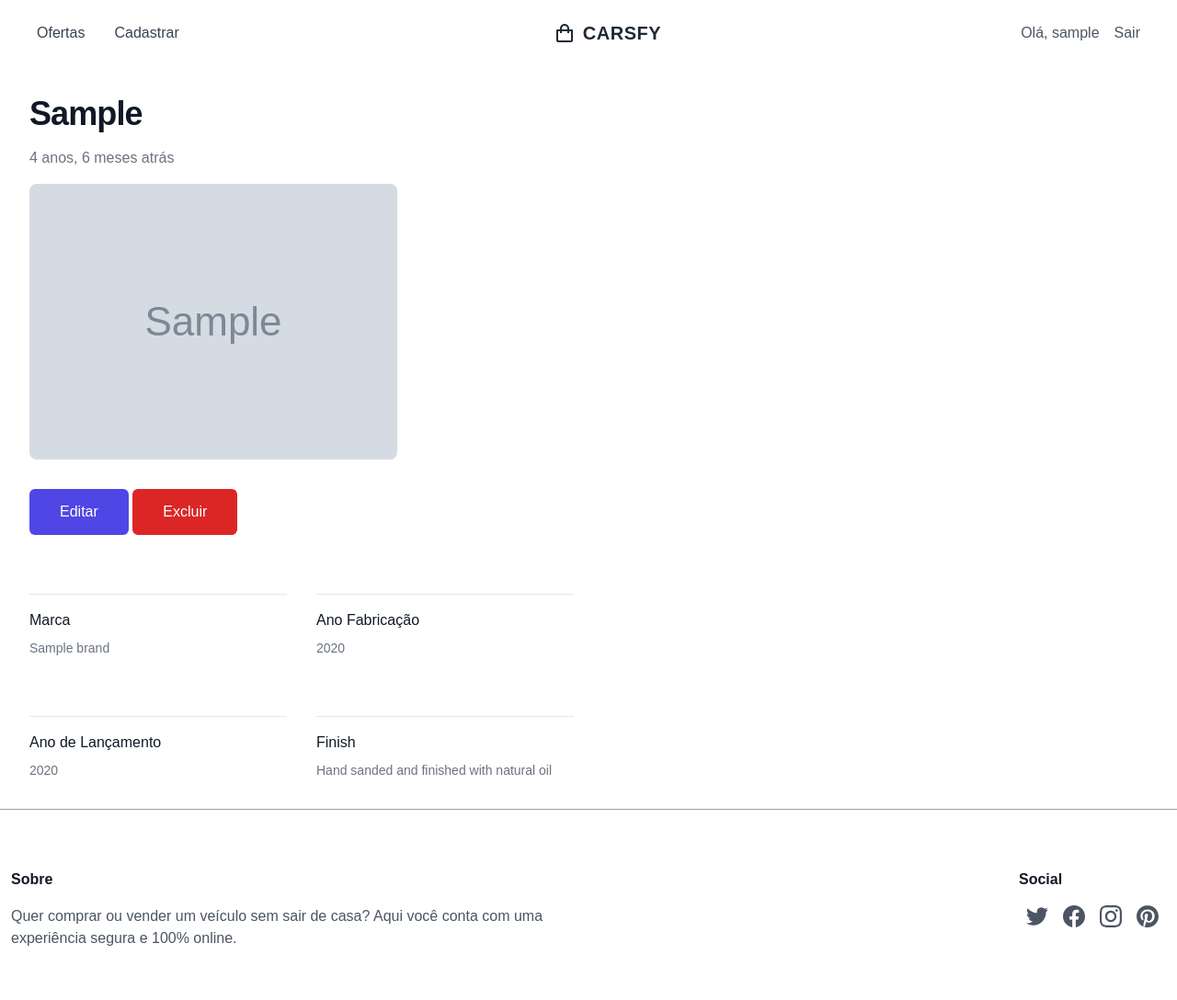
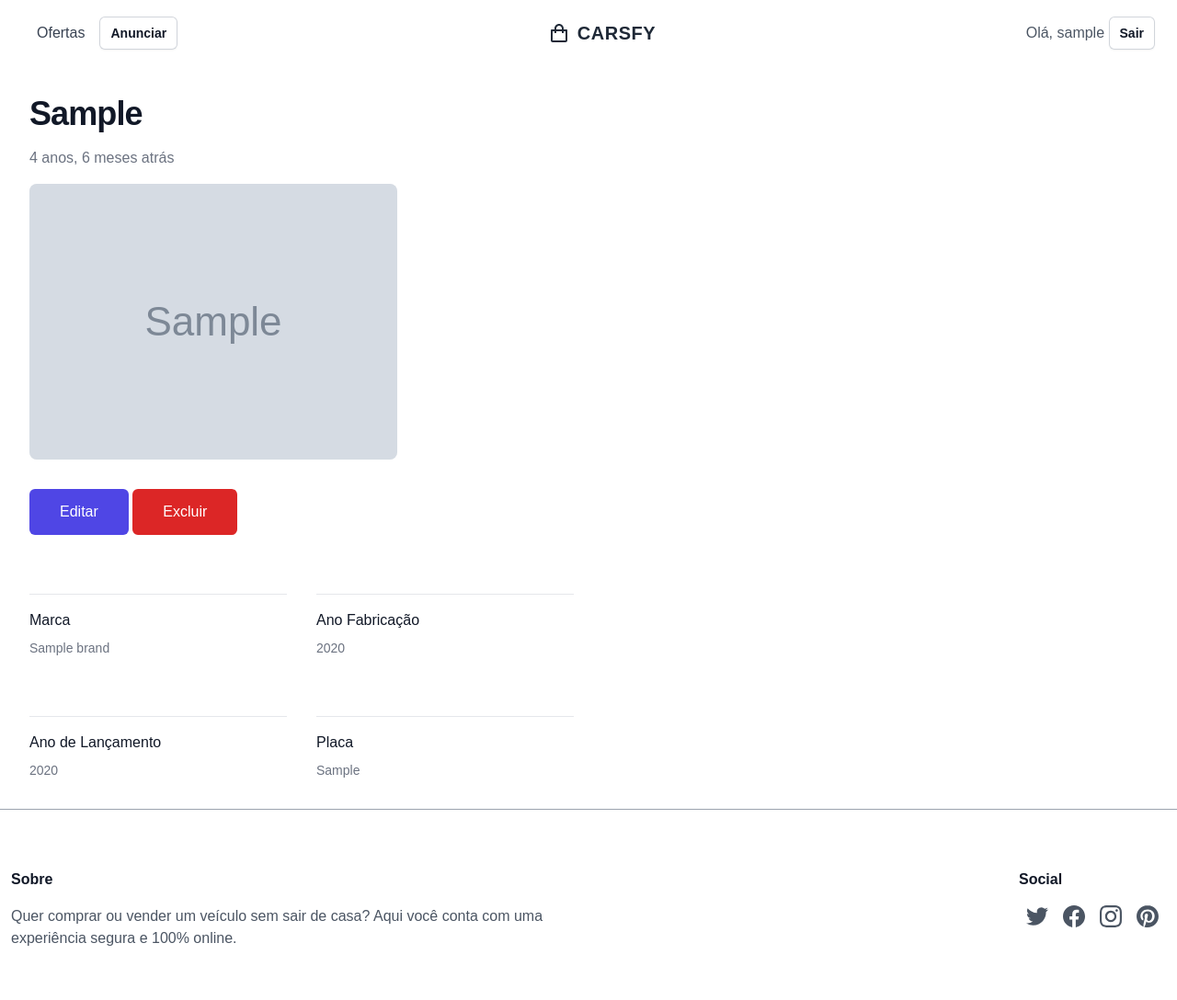
Before and after one commit to Senhordim/carsfy, a Django app: page /1/show in a window 1280 px wide. Shown: the top 1088 px of the page at 92% size. Run offline with Django 5.2, Linux system fonts and the light colour scheme; a user stored in the database is signed in; tables that the repository leaves empty hold one stand-in row (values such as "Sample post"); grey boxes marked "Sample" are stand-in pictures; some libraries are stand-ins or nearby versions.

Commit message:
update structure layout and views

```diff
--- a/accounts/views.py
+++ b/accounts/views.py
@@ -16,7 +16,7 @@ def auth(request):
     user = authenticate(request, username=username, password=password)
     if user is not None:
       login(request, user)
-      messages.success(request, 'The post has been created successfully.')
+      messages.success(request, 'Usuário logado com sucesso!')
       return redirect('index')
     else:
       return redirect('auth')
--- a/app/templates/layout.html
+++ b/app/templates/layout.html
@@ -87,7 +87,15 @@
                 <ul class="md:flex items-center justify-between text-base text-gray-700 pt-4 md:pt-0">
                     <li><a class="inline-block no-underline hover:text-black hover:underline py-2 px-4" href="/">Ofertas</a></li>
                     {% if user.is_authenticated %}
-                      <li><a class="inline-block no-underline hover:text-black hover:underline py-2 px-4" href="{% url 'new' %}">Cadastrar</a></li>
+                      <li>
+                        <a
+                          href="{% url 'new' %}"
+                          class="mt-3 inline-flex w-full justify-center rounded-md bg-white px-3 py-2 text-sm font-semibold text-gray-900 shadow-sm ring-1 ring-inset ring-gray-300 hover:bg-gray-50 sm:mt-0 sm:w-auto"
+                      >
+                        Anunciar
+                      </a>
+
+                      </li>
                     {% endif %}
                 </ul>
             </nav>
@@ -113,8 +121,15 @@
             {% endif %}
 
             {% if user.is_authenticated %}
-              <p>Olá, {{ user.username }}</p>
-              <p><a class="inline-block no-underline hover:text-black hover:underline py-2 px-4" href="{% url 'logout' %}">Sair</a></p>
+              <p>Olá, {{ user.username }}
+
+                <a
+                  href="{% url 'logout' %}"
+                  class="mt-3 inline-flex w-full justify-center rounded-md bg-white px-3 py-2 text-sm font-semibold text-gray-900 shadow-sm ring-1 ring-inset ring-gray-300 hover:bg-gray-50 sm:mt-0 sm:w-auto"
+                >
+                  Sair
+                </a>
+              </p>
             {% endif %}
 
             {% if not user.is_authenticated %}
--- a/cars/templates/show.html
+++ b/cars/templates/show.html
@@ -42,10 +42,12 @@
             <dt class="font-medium text-gray-900">Ano de Lançamento</dt>
             <dd class="mt-2 text-sm text-gray-500">{{ object.model_year }}</dd>
           </div>
-          <div class="border-t border-gray-200 pt-4">
-            <dt class="font-medium text-gray-900">Finish</dt>
-            <dd class="mt-2 text-sm text-gray-500">Hand sanded and finished with natural oil</dd>
-          </div>
+          {% if object.plate %}
+            <div class="border-t border-gray-200 pt-4">
+              <dt class="font-medium text-gray-900">Placa</dt>
+              <dd class="mt-2 text-sm text-gray-500">{{ object.plate }}</dd>
+            </div>
+          {% endif %}
         </dl>
       </div>
     </div>
@@ -92,7 +94,7 @@
                   href="#"
                   onclick="toggleDiv()"
                   class="mt-3 inline-flex w-full justify-center rounded-md bg-white px-3 py-2 text-sm font-semibold text-gray-900 shadow-sm ring-1 ring-inset ring-gray-300 hover:bg-gray-50 sm:mt-0 sm:w-auto"
-                >Cancelar</a>
+                >Não</a>
               </div>
             </div>
           </div>
```
